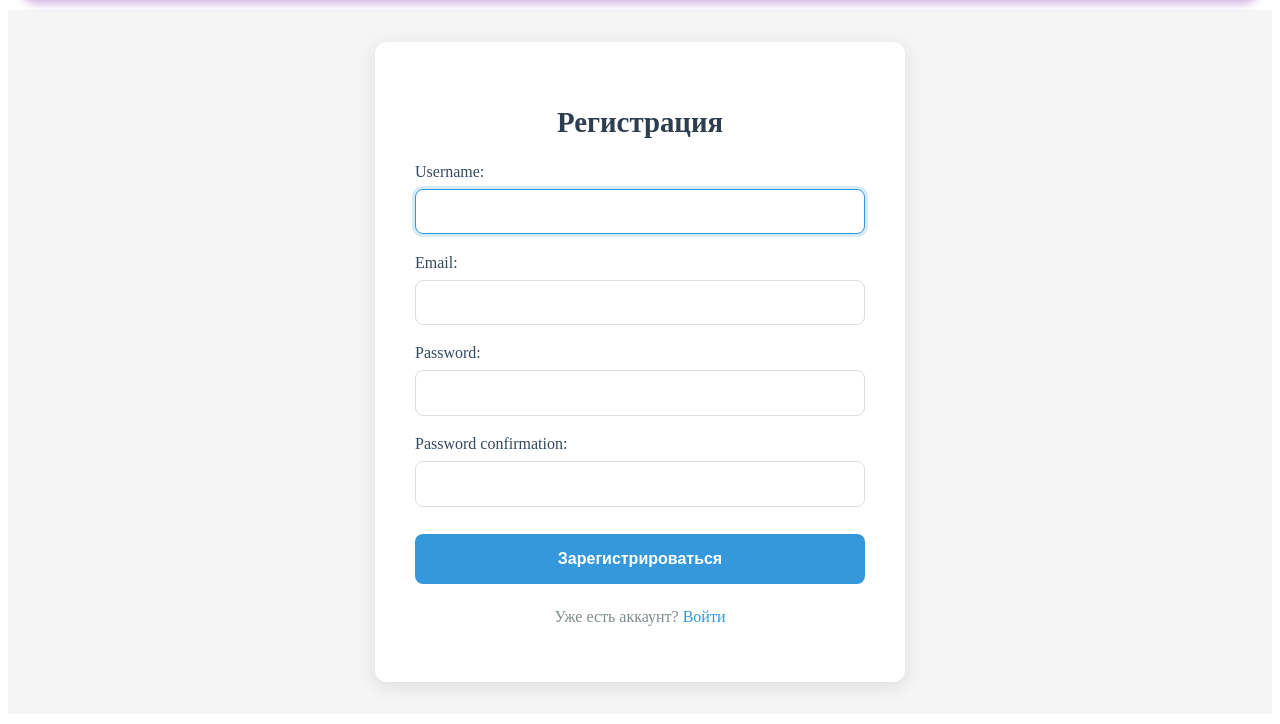
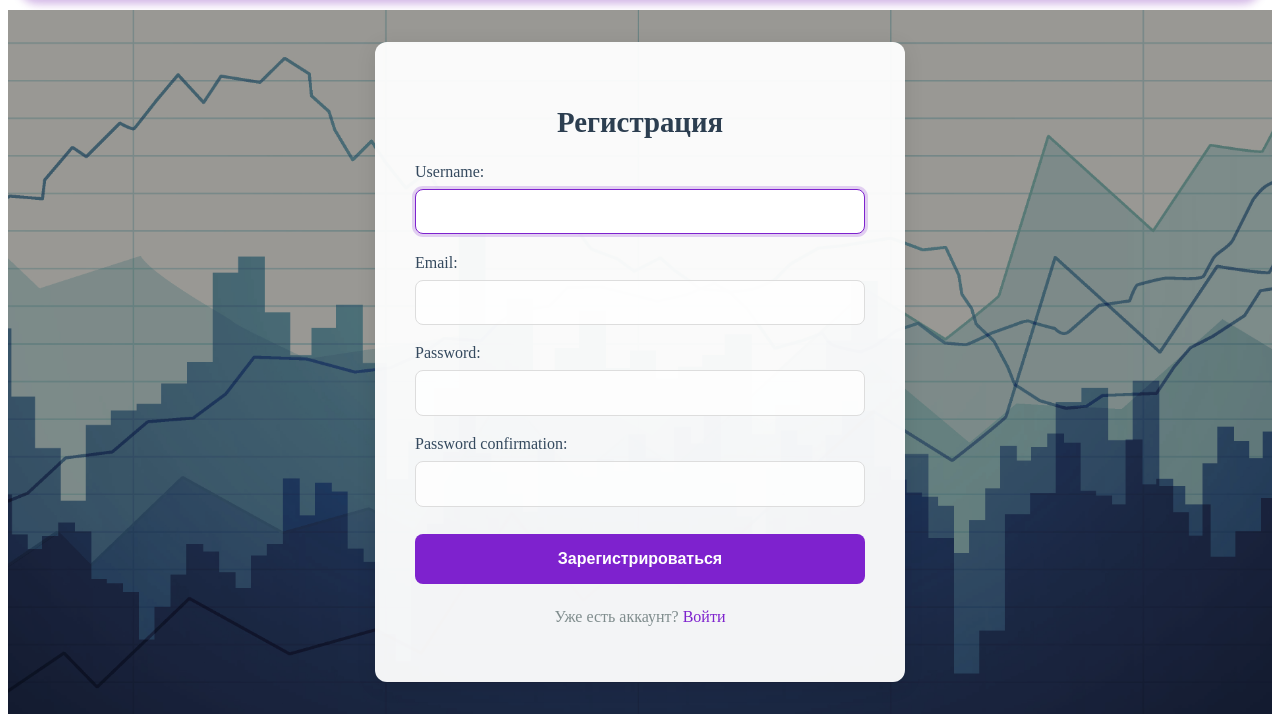
Before and after one commit to Ragooku/rppcursMGU, a Django app: page /register/ in a window 1280 px wide. Shown: the part 76-800 px from the top of the page. Run offline with Django 5.2, Linux system fonts and the light colour scheme; parts of the project's set-up code (start-up, migrations or seed data) failed here and were passed over.

Commit message:
Add files via upload

```diff
--- a/templates/graphs/register.html
+++ b/templates/graphs/register.html
@@ -7,17 +7,36 @@
         justify-content: center;
         align-items: center;
         min-height: 80vh;
-        background-color: #f5f5f5;
+        /* Фоновое изображение - замените url на путь к вашему изображению */
+        background-image: url('/static/assets/blog-header.jpg');
+        background-size: cover;
+        background-position: center;
+        background-repeat: no-repeat;
+        /* Затемнение фона для лучшей читаемости формы */
+        position: relative;
+    }
+
+    /* Затемнение фона */
+    .auth-container::before {
+        content: '';
+        position: absolute;
+        top: 0;
+        left: 0;
+        right: 0;
+        bottom: 0;
+        background-color: rgba(0, 0, 0, 0.4);
     }
 
     .auth-form {
-        background: white;
+        background: rgba(255, 255, 255, 0.95); /* Полупрозрачный белый фон */
         padding: 2.5rem;
         border-radius: 12px;
         box-shadow: 0 4px 20px rgba(0, 0, 0, 0.1);
         width: 100%;
         max-width: 450px;
         margin: 2rem;
+        position: relative; /* Для правильного позиционирования поверх затемнения */
+        z-index: 1; /* Чтобы форма была поверх затемнения */
     }
 
     .auth-form h2 {
@@ -50,16 +69,18 @@
         border-radius: 8px;
         font-size: 1rem;
         transition: all 0.3s ease;
+        background-color: rgba(255, 255, 255, 0.8); /* Полупрозрачный фон для полей ввода */
     }
 
     .auth-form input:focus {
-        border-color: #3498db;
-        box-shadow: 0 0 0 3px rgba(52, 152, 219, 0.2);
+        border-color: #7e22ce;
+        box-shadow: 0 0 0 3px rgba(126, 34, 206, 0.2);
         outline: none;
+        background-color: white; /* При фокусе делаем полностью белым */
     }
 
     .auth-form .btn {
-        background-color: #3498db;
+        background-color: #7e22ce;
         color: white;
         border: none;
         padding: 1rem;
@@ -72,7 +93,7 @@
     }
 
     .auth-form .btn:hover {
-        background-color: #2980b9;
+        background-color: #6b21a8;
     }
 
     .auth-form p {
@@ -82,12 +103,13 @@
     }
 
     .auth-form a {
-        color: #3498db;
+        color: #7e22ce;
         text-decoration: none;
         font-weight: 500;
     }
 
     .auth-form a:hover {
+        color: #6b21a8;
         text-decoration: underline;
     }
 
```
Also changed, not shown: templates/graphs/login.html (+14 -5 lines), db.sqlite3, static/assets/blog-header.jpg (added).
